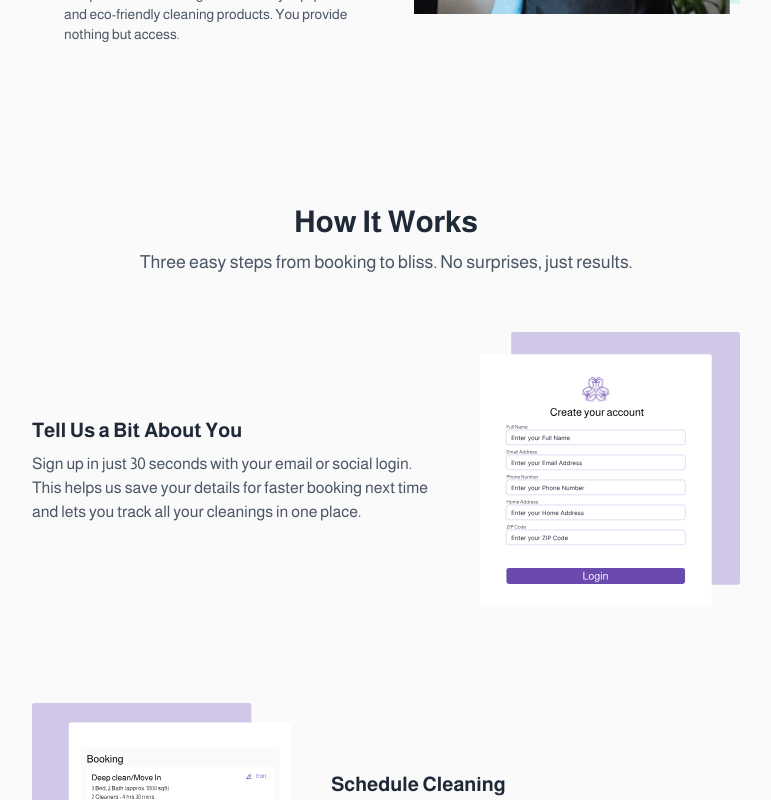
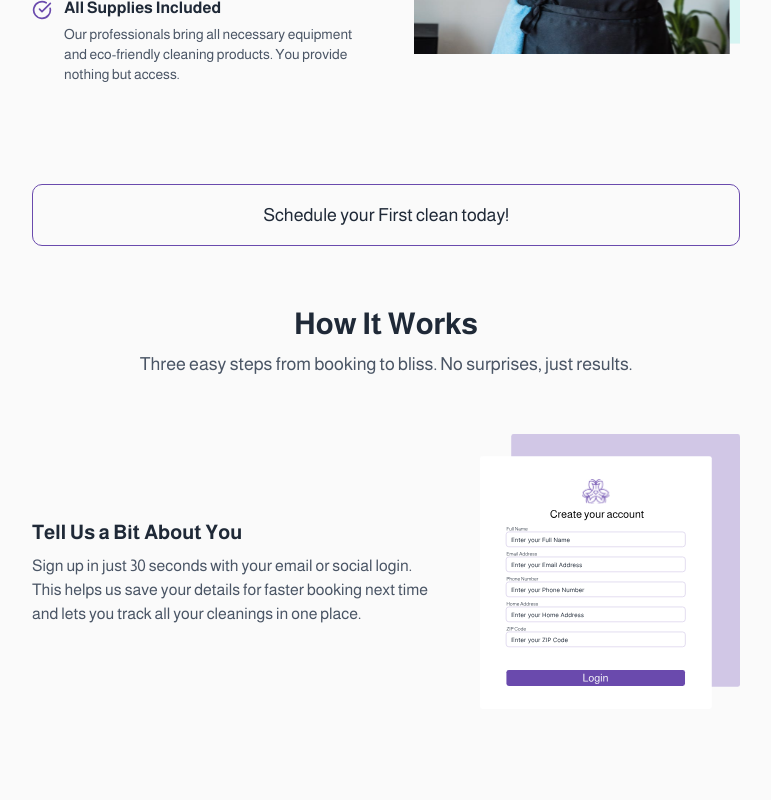
Before and after one commit to darimaids/darimaids, a Next.js app: page / in a window 1280 px wide. Shown: the part 1680-2480 px from the top of the page, without its empty margins (254-1025 px from the left). Built offline with nearby package versions, Linux system fonts and the light colour scheme.

Commit message:
new: UI updates

```diff
--- a/components/ui/footer.tsx
+++ b/components/ui/footer.tsx
@@ -23,14 +23,14 @@ const Footer = () => {
 
             {/* Tagline */}
             <p className="text-[15px] leading-[22px] text-[#CAC7D1] font-normal">
-              Sparkly Made Effortlessly
+              Sparkly Made Effortless
             </p>
           </div>
 
           {/* Right Section - Links and Contact */}
           <div className="flex flex-col md:flex-row gap-16">
             {/* Quick Links */}
-            <div className="flex flex-col space-y-4 min-w-[160px]">
+            <div className="flex flex-col space-y-4 min-w-40">
               <h3 className="text-[16px] font-semibold mb-2">Quick Links</h3>
               <div className="flex flex-col space-y-3">
                 {["Home", "About", "Services", "My Bookings", "FAQs"].map(
--- a/components/ui/header.tsx
+++ b/components/ui/header.tsx
@@ -16,7 +16,7 @@ const Header = () => {
 
   return (
     <nav className="w-full border-b border-gray-100 dark:border-[#6A4AAD]/20">
-      <div className="flex justify-between items-center px-4 md:px-10 lg:px-[284px] py-6 h-[80px]">
+      <div className="flex justify-between items-center px-4 md:px-10 lg:px-[284px] py-6 h-20">
         {/* Logo */}
         <Link href="/">
           <div>
--- a/templates/Body.tsx
+++ b/templates/Body.tsx
@@ -85,7 +85,17 @@ const Body = () => {
         </div>
       </section>
 
-      <section className="py-20 px-6 sm:px-[286px]">
+      <Link href="/booking">
+        <aside className="py-5 px-6 sm:px-[286px] cursor-pointer">
+          <div className="bg-transparent border border-[#6A4AAD] dark:bg-[#2C1E3A] rounded-lg py-4 px-1 text-center">
+            <p className="text-base sm:text-lg">
+              Schedule your First clean today!
+            </p>
+          </div>
+        </aside>
+      </Link>
+
+      <section className="py-10 px-6 sm:px-[286px]">
         <h2 className="text-3xl font-bold mb-2 text-center">How It Works</h2>
         <p className="text-gray-600 dark:text-gray-400 text-lg mb-14 text-center">
           Three easy steps from booking to bliss. No surprises, just results.
@@ -182,6 +192,10 @@ const Body = () => {
         </div>
       </section>
 
+      <div className="py-5 px-6 sm:px-[286px] text-center">
+        <p className="text-lg font-semibold">Serving major cities across South Florida, including Boca Raton, Delray Beach, West Palm Beach, Fort Lauderdale, Coral Springs, Hollywood, Miami, Miami Beach and more</p>
+      </div>
+
       <section className="bg-[#6A4AAD] py-20 text-center px-6 relative overflow-hidden h-[450px] flex flex-col justify-center items-center text-[#EADDCD]">
         <div className="absolute left-0 md:left-0 top-1/2 transform -translate-y-1/2 opacity-20">
           <img src="/half-logo-left.svg" alt="Darimaids Logo" />
@@ -191,9 +205,7 @@ const Body = () => {
         </div>
 
         <div className="max-w-3xl mx-auto relative z-10">
-          <h2 className="text-3xl font-bold mb-1">
-            Hazzle free cancellation
-          </h2>
+          <h2 className="text-3xl font-bold mb-1">Hassle-free cancellation</h2>
           <p className=" mb-8">
             Your first clean is just a click away. Book your trusted cleaning
             service now!
--- a/templates/Hero.tsx
+++ b/templates/Hero.tsx
@@ -74,7 +74,7 @@ const Hero = () => {
         />
       </div>
       <div className="absolute inset-0 -z-10 block sm:hidden animate-gradient">
-        <div className="w-full h-full bg-linear-to-br from-[#6A4AAD] via-[#CBE8BE] to-[#05CDC2] opacity-90" />
+        <div className="w-full h-full opacity-90" />
       </div>
 
       <div className="max-w-5xl mx-auto text-center px-4 sm:px-6 lg:px-8">
@@ -95,6 +95,9 @@ const Hero = () => {
           Let our trusted, professional cleaners handle the chores, so you can
           focus on what matters most. Book your spotless clean in just 60
           seconds.
+        </p>
+        <p className="mt-3 text-[#6A4AAD] dark:text-[#6A4AAD] font-semibold text-base sm:text-xl max-w-2xl mx-auto">
+          Proudly serving Palmbeach, Broward, and Miami-Dade
         </p>
 
         <div className="mt-10 mb-10 bg-white dark:bg-[#1E1E1E] border-[0.2px] border-[#C8BCDF] dark:border-gray-800 rounded-xl py-6 sm:p-8 px-4 max-w-[750px] mx-auto">
```
